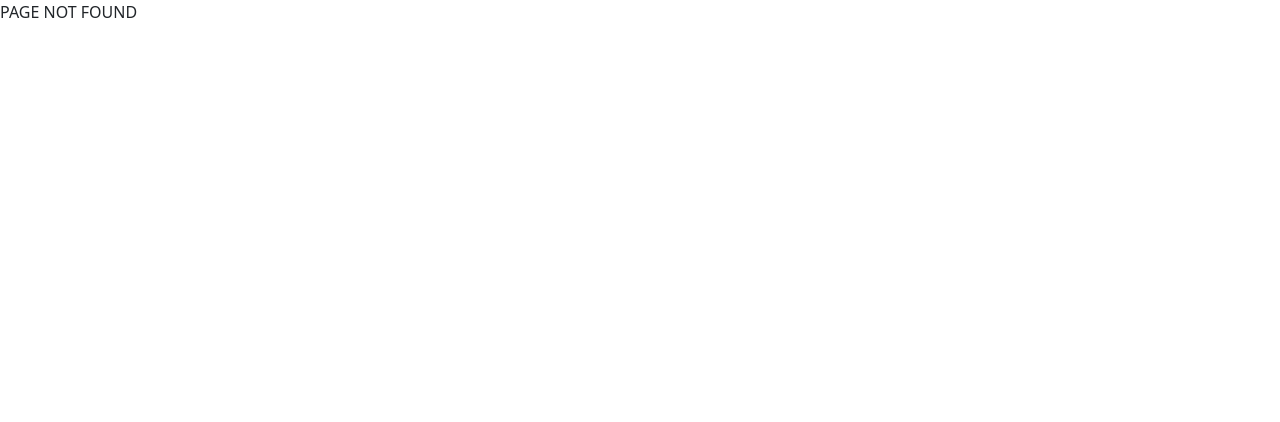
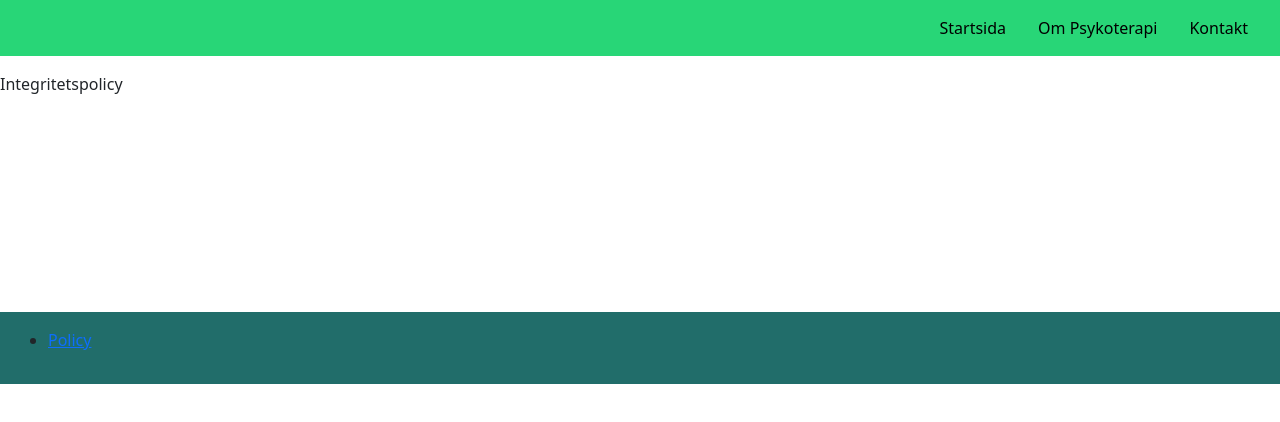
Before and after one commit to Vulcan93/NathalieKorhonen, a React (Vite) app: page /policy in a window 1280 px wide. Before the commit this address had no page. Shown: the top 422 px of the page. Built offline with nearby package versions, Linux system fonts and the light colour scheme; the HTML template or start-up script is replaced by a standard one.

Commit message:
Adding policy to the footer and making navbar sticky

```diff
--- a/src/components/Footer.tsx
+++ b/src/components/Footer.tsx
@@ -1,5 +1,19 @@
 import React from "react";
+import { Link } from "react-router-dom";
+import PathConstants from "../routes/PathConstants";
 
 export default function Footer() {
-  return <footer>Footer</footer>;
+  return (
+    <footer>
+      <nav>
+        <ul className="">
+          <li>
+            <Link className="navbar-iteem" to={PathConstants.Policy}>
+              Policy
+            </Link>
+          </li>
+        </ul>
+      </nav>
+    </footer>
+  );
 }
--- a/src/components/Header.css
+++ b/src/components/Header.css
@@ -1,4 +1,6 @@
 .navbar-container {
+  width: 100%;
+  background-color: #28d677;
   padding: 1rem;
   list-style: none;
   display: flex;
@@ -20,13 +22,18 @@
   text-decoration: none;
 }
 
-/* .active {
+.navbar-item:focus {
   background-color: rgb(69, 206, 204);
   color: white;
   padding-top: 17px;
   padding-bottom: 17px;
-} */
-
+}
+.active {
+  background-color: rgb(69, 206, 204);
+  color: white;
+  padding-top: 17px;
+  padding-bottom: 17px;
+}
 .navbar-item:hover {
   background-color: rgb(53, 173, 171);
   padding-top: 17px;
--- a/src/index.css
+++ b/src/index.css
@@ -11,8 +11,8 @@ main {
 }
 
 header {
-  margin: 0;
-  background-color: #28d677;
+  position: sticky;
+  top: 0;
 }
 
 footer {
--- /dev/null
+++ b/src/pages/Policy.tsx
@@ -0,0 +1,5 @@
+import React from "react";
+
+export default function Policy() {
+  return <div>Integritetspolicy</div>;
+}
--- a/src/routes/PathConstants.tsx
+++ b/src/routes/PathConstants.tsx
@@ -2,6 +2,7 @@ import React from "react";
 
 const PathConstants = {
   Hem: "/",
+  Policy: "/policy",
 };
 
 export default PathConstants;
--- a/src/routes/index.tsx
+++ b/src/routes/index.tsx
@@ -1,4 +1,5 @@
 import { lazy } from "react";
+import Policy from "../pages/Policy";
 
 const Hem = lazy(() => import("../pages/Hem"));
 const Psykoterapi = lazy(() => import("../pages/Psykoterapi"));
@@ -15,6 +16,10 @@ const routes = [
       </>
     ),
   },
+  {
+    path: "/policy",
+    element: <Policy />,
+  },
 ];
 
 export default routes;
```
Also changed, not shown: src/components/Header.tsx (+1 -18 lines).
